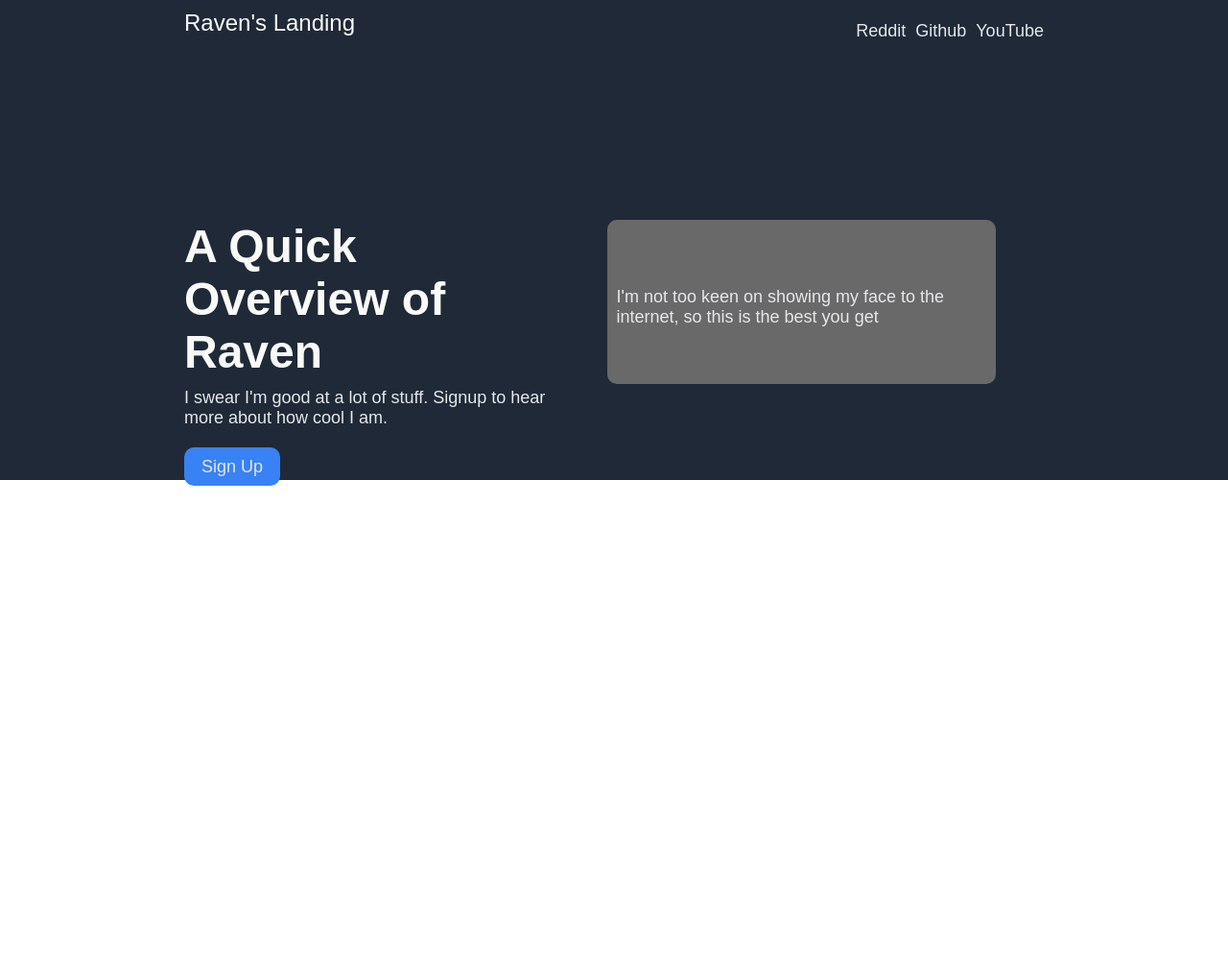
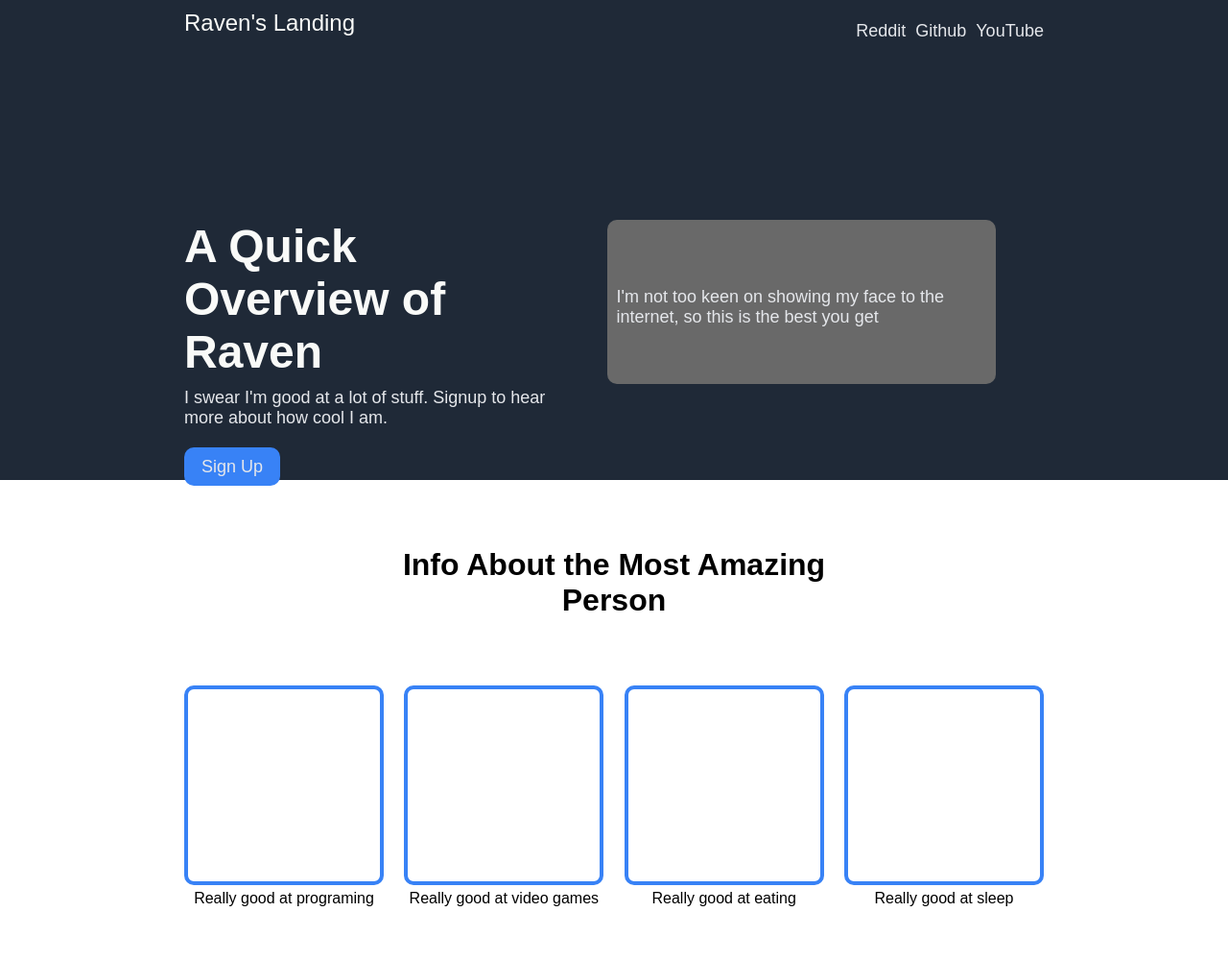
Before and after one commit to ravencrowe01/odin-landing-page, a plain HTML site: page index.html in a window 1280 px wide. Shown: the whole page at 96% size. Before the commit the page ends 800 px from the top, so only its background shows below. Drawn offline with Linux system fonts and the light colour scheme.

Commit message:
Added info section

```diff
--- a/index.html
+++ b/index.html
@@ -33,8 +33,31 @@
                 </div>
             </div>
         </div>
-        <div class="midOne">
 
+        <div class="info">
+            <h1>Info About the Most Amazing Person</h1>
+
+            <div class="infoContainer">
+                <div class="infoHolder">
+                    <div class="infoImage"></div>
+                    <div class="infoText">Really good at programing</div>
+                </div>
+
+                <div class="infoHolder">
+                    <div class="infoImage"></div>
+                    <div class="infoText">Really good at video games</div>
+                </div>
+
+                <div class="infoHolder">
+                    <div class="infoImage"></div>
+                    <div class="infoText">Really good at eating</div>
+                </div>
+
+                <div class="infoHolder">
+                    <div class="infoImage"></div>
+                    <div class="infoText">Really good at sleep</div>
+                </div>
+            </div>
         </div>
 	</body>
 </html>
--- a/styles.css
+++ b/styles.css
@@ -2,10 +2,6 @@
     padding: 0;
     margin: 0;
     font-family: Arial,Arial, Helvetica, sans-serif;
-}
-
-div {
-    /* border: 1px red solid; */
 }
 
 .header {
@@ -104,3 +100,37 @@ div {
     justify-content: center;
     align-items: center;
 }
+
+.info {
+    display: flex;
+    flex-direction: column;
+    height: 430px;
+    padding-left: 15%;
+    padding-right: 15%;
+    gap: 20px;
+    padding-top: 70px;
+}
+
+.info h1 {
+    margin: 0 25% 50px;
+    text-align: center;
+}
+
+.infoContainer {
+    display: flex;
+    justify-content: space-between;
+}
+
+.infoHolder {
+    display: flex;
+    align-items: center;
+    flex-direction: column;
+    gap: 5px;
+}
+
+.infoImage {
+    height: 200px;
+    width: 200px;
+    border: 4px solid #3882F6;
+    border-radius: 10px;
+}
```
